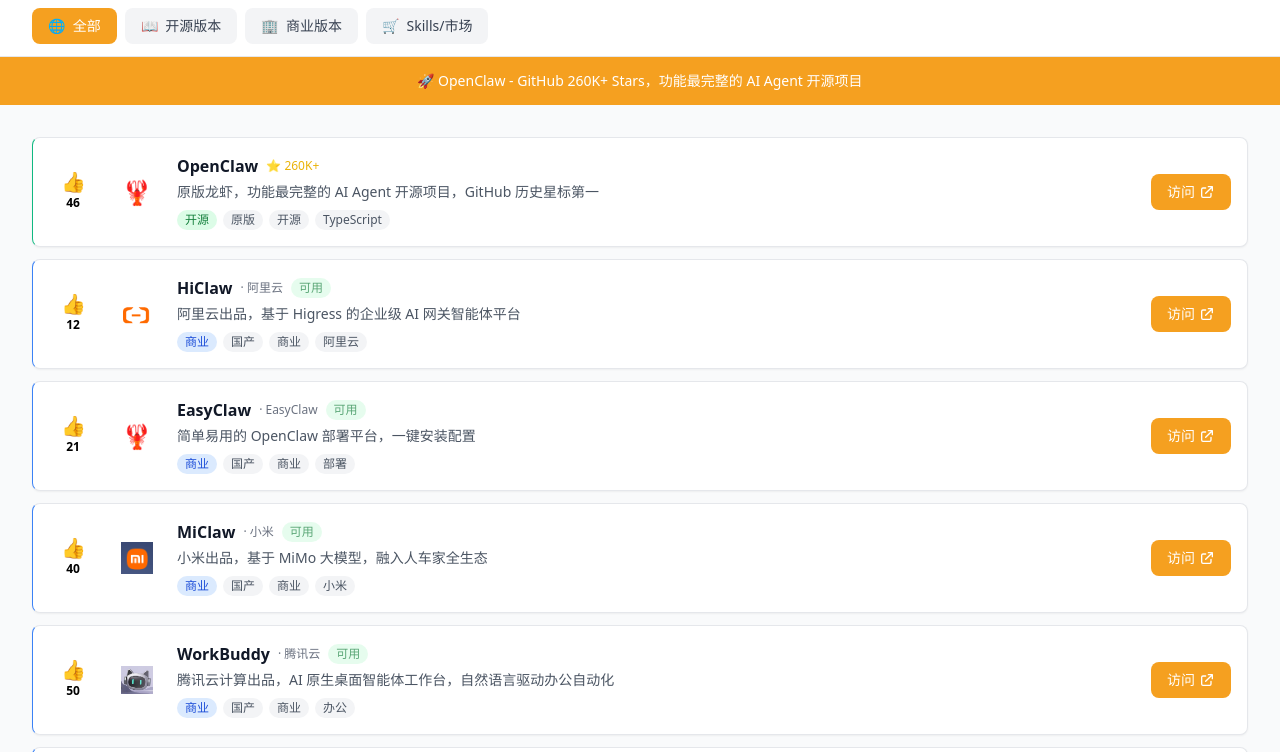
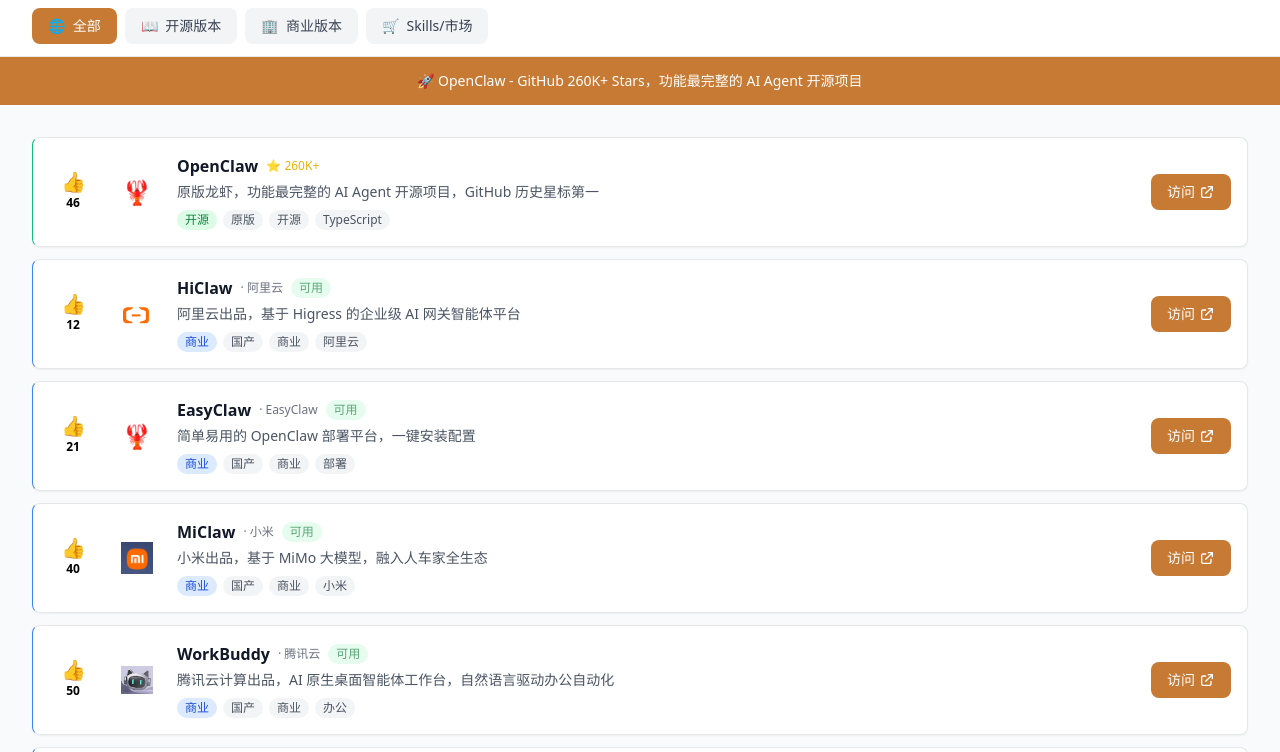
Before and after one commit to Sea-66/claw-hub, a website: page index.html in a window 1280 px wide. Shown: the part 68-820 px from the top of the page. Drawn offline with nearby package versions, Linux system fonts and the light colour scheme.

Commit message:
调整橙色饱和度从86%降到60%
恢复原色相28°，降低饱和度使颜色更柔和

```diff
--- a/index.html
+++ b/index.html
@@ -18,16 +18,16 @@
                 extend: {
                     colors: {
                         claw: {
-                            50: '#fff9ed',
-                            100: '#fff0d1',
-                            200: '#fde2a7',
-                            300: '#f9c96a',
-                            400: '#f6b23a',
-                            500: '#f5a020',
-                            600: '#e58612',
-                            700: '#c2680d',
-                            800: '#9d520e',
-                            900: '#804010',
+                            50: '#faf4ee',
+                            100: '#f2e6d9',
+                            200: '#e5ccad',
+                            300: '#d9b280',
+                            400: '#cf914f',
+                            500: '#c67a33',
+                            600: '#b36629',
+                            700: '#965421',
+                            800: '#7a431b',
+                            900: '#613616',
                         }
                     }
                 }
```
